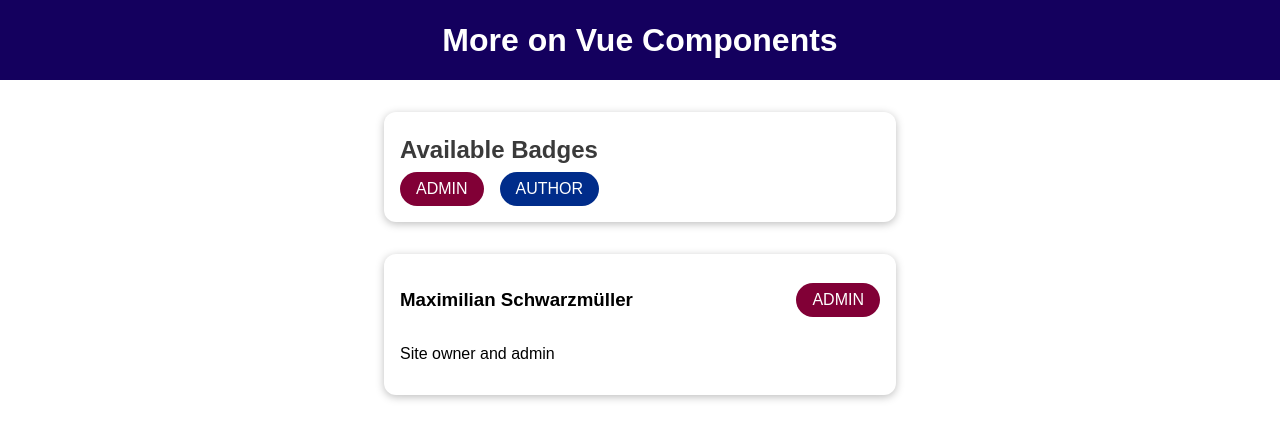
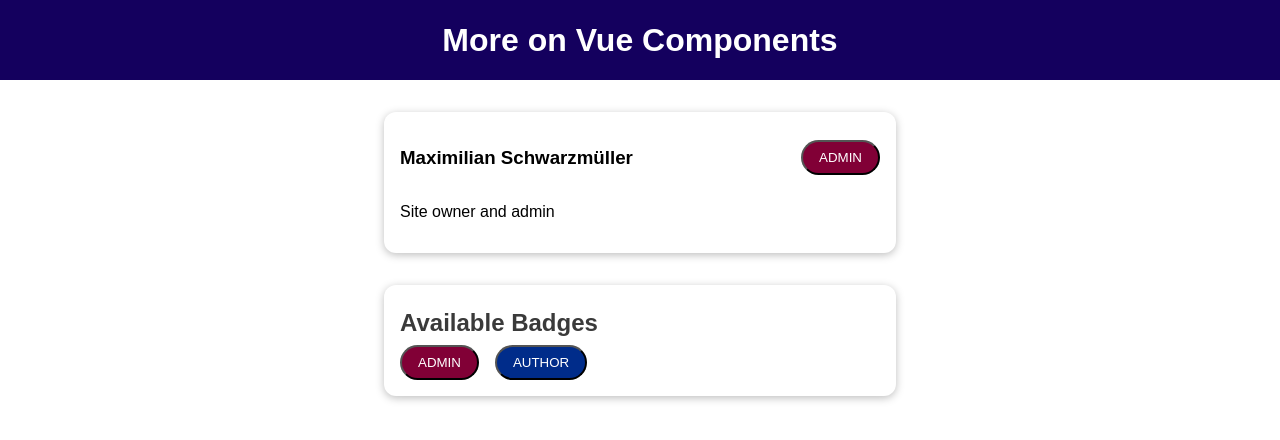
Before and after one commit to cyrilmarois/udemy-vue, a Vue app in the folder Basics - Core concept/08-cmp-advanced/: page / in a window 1280 px wide. Shown: the top 440 px of the page. Built offline with nearby package versions, Linux system fonts and the light colour scheme.

Commit message:
feat(pages): dynamic cmpt loading

```diff
--- a/Basics - Core concept/08-cmp-advanced/src/App.vue
+++ b/Basics - Core concept/08-cmp-advanced/src/App.vue
@@ -1,34 +1,55 @@
 <template>
   <div>
     <TheHeader />
-    <BadgeList />
     <UserInfo
       :full-name="activeUser.name"
       :info-text="activeUser.description"
       :role="activeUser.role"
     ></UserInfo>
+    <BadgeList />
+    <component :is="activeBadge"></component>
   </div>
 </template>
 
 <script>
 import BadgeList from './components/BadgeList.vue';
 import UserInfo from './components/UserInfo.vue';
+import AuthorInfo from './components/AuthorInfo.vue';
+import AdminInfo from './components/AdminInfo.vue';
 import TheHeader from './components/TheHeader.vue';
 
 export default {
   components: {
+    AdminInfo,
+    AuthorInfo,
     BadgeList,
     UserInfo,
     TheHeader,
   },
+  provide() {
+    return {
+      selectBadge: this.selectActiveBadge,
+    };
+  },
   data() {
     return {
+      activeBadge: null,
       activeUser: {
         name: 'Maximilian Schwarzmüller',
         description: 'Site owner and admin',
         role: 'admin',
       },
     };
+  },
+  methods: {
+    selectActiveBadge(type) {
+      console.log(type);
+      if (type === 'admin') {
+        this.activeBadge = 'admin-info';
+      } else if (type === 'author') {
+        this.activeBadge = 'author-info';
+      }
+    },
   },
 };
 </script>
--- /dev/null
+++ b/Basics - Core concept/08-cmp-advanced/src/components/AdminInfo.vue
@@ -0,0 +1,22 @@
+<template>
+  <section>
+    <BaseCard>
+      <h1>ADMIN</h1>
+      <template #header>
+        <h3>Cyril Marois</h3>
+        <base-badge type="admin" caption="ADMIN"></base-badge>
+      </template>
+      <p>Power is mine</p>
+    </BaseCard>
+  </section>
+</template>
+
+<script>
+import BaseCard from './BaseCard.vue';
+
+export default {
+  components: {
+    BaseCard,
+  },
+};
+</script>
--- /dev/null
+++ b/Basics - Core concept/08-cmp-advanced/src/components/AuthorInfo.vue
@@ -0,0 +1,23 @@
+<template>
+  <section>
+    <BaseCard>
+      <h1>AUTHOR</h1>
+      <template #header>
+        <h3>Angie Serinet</h3>
+        <base-badge type="author" caption="AUTHOR"></base-badge>
+      </template>
+      <p>WRITING is mine</p>
+    </BaseCard>
+  </section>
+</template>
+
+<script>
+import BaseCard from './BaseCard.vue';
+
+export default {
+  components: {
+    BaseCard,
+  },
+  props: ['fullName', 'infoText', 'role'],
+};
+</script>
--- a/Basics - Core concept/08-cmp-advanced/src/components/BaseBadge.vue
+++ b/Basics - Core concept/08-cmp-advanced/src/components/BaseBadge.vue
@@ -1,10 +1,17 @@
 <template>
-  <span class="badge" :class="classes">{{ caption }}</span>
+  <!-- <span @click="selectBadge(type)" class="badge" :class="classes">{{
+    caption
+  }}</span> -->
+  <button @click="selectBadge(type)" class="badge" :class="classes">
+    {{ caption }}
+  </button>
 </template>
 
 <script>
 export default {
   props: ['type', 'caption'],
+  emits: ['select-badge'],
+  inject: ['selectBadge'],
   computed: {
     classes() {
       return {
```
